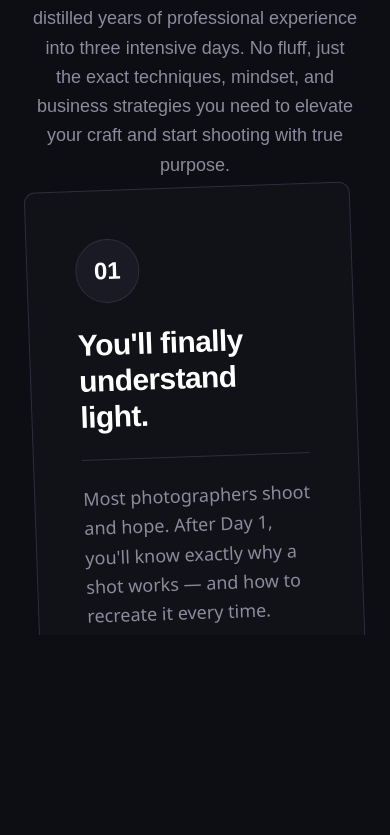
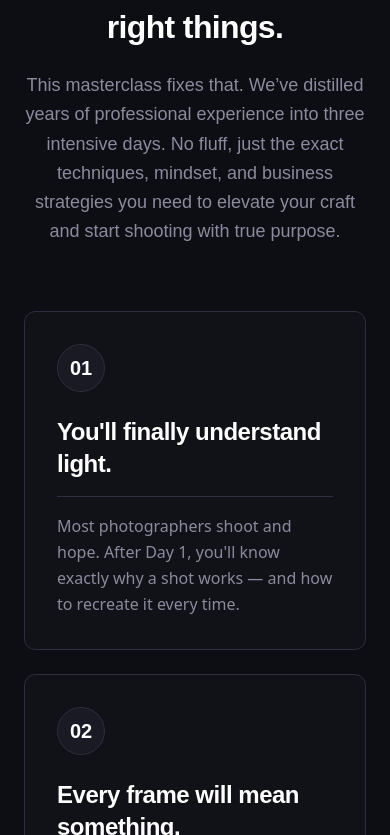
Before and after one commit to rizennews/swp, a Next.js app: page / in a window 390 px wide. Shown: the part 1049-1884 px from the top of the page. Built offline with nearby package versions, Linux system fonts and the light colour scheme; a web font is replaced by a local one.

Commit message:
fix: resolve intense overlap bug in about section on mobile devices

```diff
--- a/src/components/about-section.tsx
+++ b/src/components/about-section.tsx
@@ -36,18 +36,11 @@ const pillars = [
 export default function AboutSection() {
   const containerRef = useRef<HTMLDivElement>(null);
 
-  // Track scroll progress through this 400vh container
+  // Track scroll progress for desktop animation
   const { scrollYProgress } = useScroll({
     target: containerRef,
     offset: ["start start", "end end"],
   });
-
-  // Calculate slide-up animations for each card based on scroll progress
-  // Card 0 starts at center (0vh)
-  // Card 1 slides up from 150vh to 0vh between 0.1 and 0.35
-  // Card 2 slides up from 150vh to 0vh between 0.35 and 0.6
-  // Card 3 slides up from 150vh to 0vh between 0.6 and 0.85
-  // (0.85 to 1.0 is reading time for Card 4 before the next section appears)
 
   const y1 = useTransform(scrollYProgress, [0.1, 0.35], ["150vh", "0vh"]);
   const y2 = useTransform(scrollYProgress, [0.35, 0.6], ["150vh", "0vh"]);
@@ -56,12 +49,61 @@ export default function AboutSection() {
   const ys = ["0vh", y1, y2, y3];
 
   return (
-    <section id="about" ref={containerRef} className="bg-[#0d0d14] relative z-0" style={{ height: "400vh" }}>
+    <section id="about" className="bg-[#0d0d14] relative z-0">
 
       {/*
-        This sticky wrapper pins to the screen for the entire 400vh scroll.
-        When the 400vh ends, the next section immediately comes up. Zero gaps.
+        === MOBILE LAYOUT ===
+        On small screens, a 400vh scroll animation overlaps the text because h-screen is too short.
+        We simply stack the text and cards normally here.
       */}
+      <div className="md:hidden py-24 px-6 flex flex-col gap-16">
+        <div className="text-center flex flex-col gap-6">
+          <h2
+            className="text-[32px] font-bold text-white leading-tight"
+            style={{ fontFamily: "'Clash Display', sans-serif", letterSpacing: "-0.02em" }}
+          >
+            Most photographers plateau because no one shows them the right things.
+          </h2>
+          <p
+            className="text-[#8b8b9e] text-lg leading-relaxed"
+            style={{ fontFamily: "'Satoshi', sans-serif" }}
+          >
+            This masterclass fixes that. We’ve distilled years of professional experience into three intensive days. No fluff, just the exact techniques, mindset, and business strategies you need to elevate your craft and start shooting with true purpose.
+          </p>
+        </div>
+
+        <div className="flex flex-col gap-6">
+          {pillars.map((p) => (
+            <div
+              key={p.fig}
+              className="w-full p-8 bg-[#111118] border border-[#2e2e3e] rounded-xl"
+            >
+              <div
+                className="w-12 h-12 bg-[#1a1a24] border border-[#2e2e3e] text-white flex items-center justify-center rounded-full font-bold text-xl mb-6"
+                style={{ fontFamily: "'Clash Display', sans-serif" }}
+              >
+                {p.fig}
+              </div>
+              <h3
+                className="text-2xl text-white font-black mb-4"
+                style={{ fontFamily: "'Clash Display', sans-serif", letterSpacing: "-0.02em" }}
+              >
+                {p.title}
+              </h3>
+              <hr className="border-[#2e2e3e] mb-4" />
+              <p className="text-[#8b8b9e] text-base leading-relaxed font-medium">
+                {p.description}
+              </p>
+            </div>
+          ))}
+        </div>
+      </div>
+
+      {/*
+        === DESKTOP LAYOUT ===
+        The full 400vh sticky scroll animation.
+      */}
+      <div ref={containerRef} className="hidden md:block" style={{ height: "400vh" }}>
         <div className="sticky top-0 h-screen w-full flex flex-col items-center justify-center overflow-hidden">
 
           {/* Intro text */}
@@ -70,13 +112,13 @@ export default function AboutSection() {
             style={{ opacity: useTransform(scrollYProgress, [0, 0.05], [1, 0]) }}
           >
             <h2
-            className="text-[32px] md:text-[42px] font-bold text-white leading-tight"
+              className="text-[42px] font-bold text-white leading-tight"
               style={{ fontFamily: "'Clash Display', sans-serif", letterSpacing: "-0.02em" }}
             >
               Most photographers plateau because no one shows them the right things.
             </h2>
             <p
-            className="text-[#8b8b9e] text-lg md:text-xl leading-relaxed"
+              className="text-[#8b8b9e] text-xl leading-relaxed"
               style={{ fontFamily: "'Satoshi', sans-serif" }}
             >
               This masterclass fixes that. We’ve distilled years of professional experience into three intensive days. No fluff, just the exact techniques, mindset, and business strategies you need to elevate your craft and start shooting with true purpose.
@@ -94,7 +136,7 @@ export default function AboutSection() {
                   zIndex: i,
                 }}
               >
-              {/* The Physical Card - Using dark theme as requested */}
+                {/* The Physical Card */}
                 <div
                   className="w-full p-12 bg-[#111118] border border-[#2e2e3e] rounded-xl transition-transform duration-500 ease-out"
                   style={{ transform: `rotate(${p.rotation}deg)` }}
@@ -124,6 +166,8 @@ export default function AboutSection() {
             ))}
           </div>
         </div>
+      </div>
+
     </section>
   );
 }
```
Lines whose indentation alone changed are shown as unchanged.
